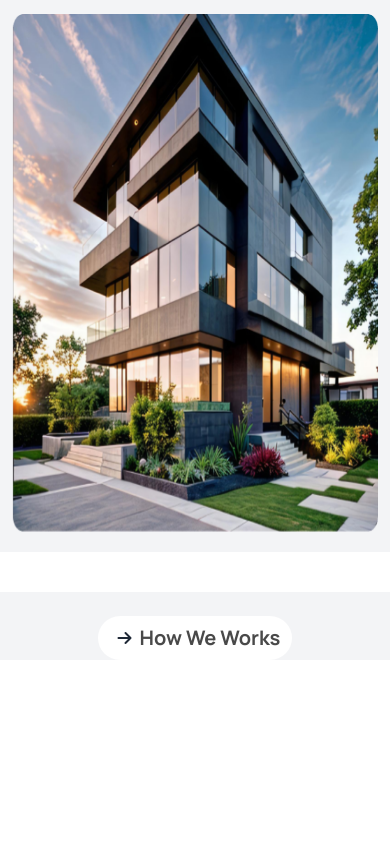
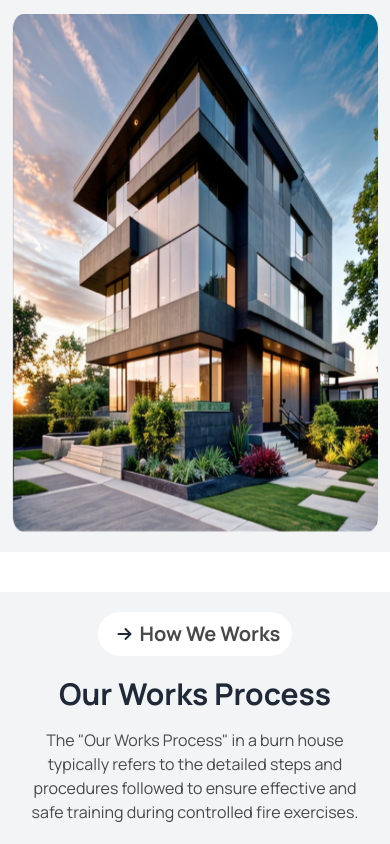
Before and after one commit to HarunBappi/Assignment-3, a plain HTML site: page index.html in a window 390 px wide. Shown: the part 1428-2272 px from the top of the page. Before the commit the page ends 2088 px from the top, so only its background shows below. Drawn offline with nearby package versions, Linux system fonts and the light colour scheme.

```diff
--- a/index.html
+++ b/index.html
@@ -217,23 +217,32 @@
           </div>
           <!-- Right Image -->
           <div>
-            <img  class="h-[518px]" src="./assets/Rectangle.png" alt="" />
+            <img class="h-[518px]" src="./assets/Rectangle.png" alt="" />
           </div>
         </div>
       </section>
       <!-- Work Process Section -->
-      <section class="bg-gray-100 mt-10">
+      <section class="bg-gray-100 mt-10 pb-5">
         <div class="max-w-6xl mx-auto">
           <!-- content -->
-          <div class="flex flex-col items-center mx-auto">
+          <div class="flex flex-col items-center mx-auto pt-5">
             <!-- How We Works -->
             <div
-              class="flex items-center  bg-white lg:w-1/4 rounded-full py-2 px-3 mt-6 lg:ml-0 lg:mt-0"
+              class="flex items-center bg-white lg:w-[200px] rounded-full py-2 px-3 mb-5 lg:ml-0 lg:mt-0"
             >
               <i class="fa-solid fa-arrow-right ml-2"></i>
               <h1 class="text-xl font-bold text-text_description ml-2">
                 How We Works
               </h1>
+            </div>
+            <!-- Title & Description -->
+            <div class="text-center space-y-4">
+              <h1 class="text-3xl font-bold">Our Works Process</h1>
+              <p class="lg:w-2/4 px-5 lg:px-0 mx-auto text-text_description">
+                The "Our Works Process" in a burn house typically refers to the
+                detailed steps and procedures followed to ensure effective and
+                safe training during controlled fire exercises.
+              </p>
             </div>
           </div>
         </div>
```
